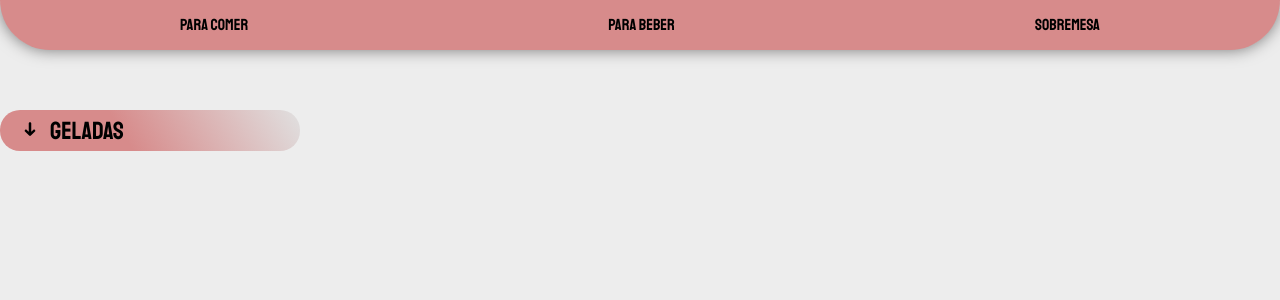
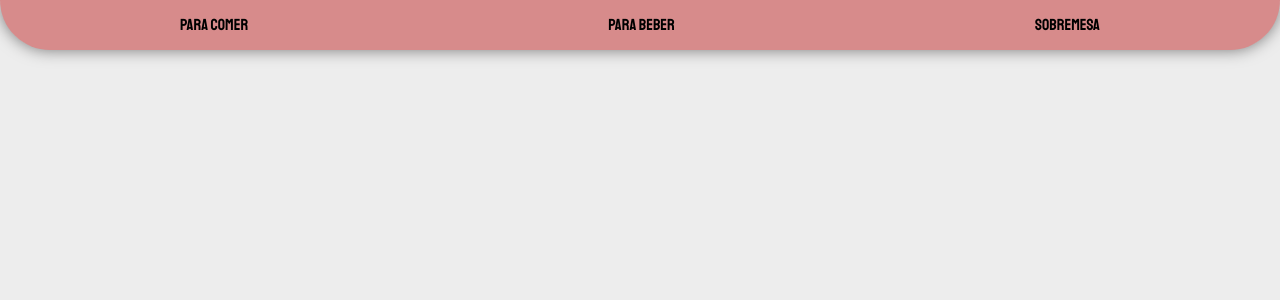
Before and after one commit to MoisesSS1/Hamburgueria, a React (Create React App) app: page /sobremesa in a window 1280 px wide. Shown: the top 300 px of the page. Built offline with nearby package versions, Linux system fonts and the light colour scheme.

Commit message:
config e rotas

```diff
--- a/src/App.js
+++ b/src/App.js
@@ -23,9 +23,9 @@ function App() {
       <BrowserRouter>
       <Header></Header>
           <Routes>
-          <Route path='/comidas' element={ <ParaComer />}/>
-          <Route path='/sobremesa' element={ <Sobremesa />}/>
-          <Route path='/bebidas' element={ <ParaBeber />}/>
+          <Route path='/Hamburgueria/comidas' element={ <ParaComer />}/>
+          <Route path='/Hamburgueria/sobremesa' element={ <Sobremesa />}/>
+          <Route path='/Hamburgueria/bebidas' element={ <ParaBeber />}/>
 
           </Routes>
       </BrowserRouter>
```
